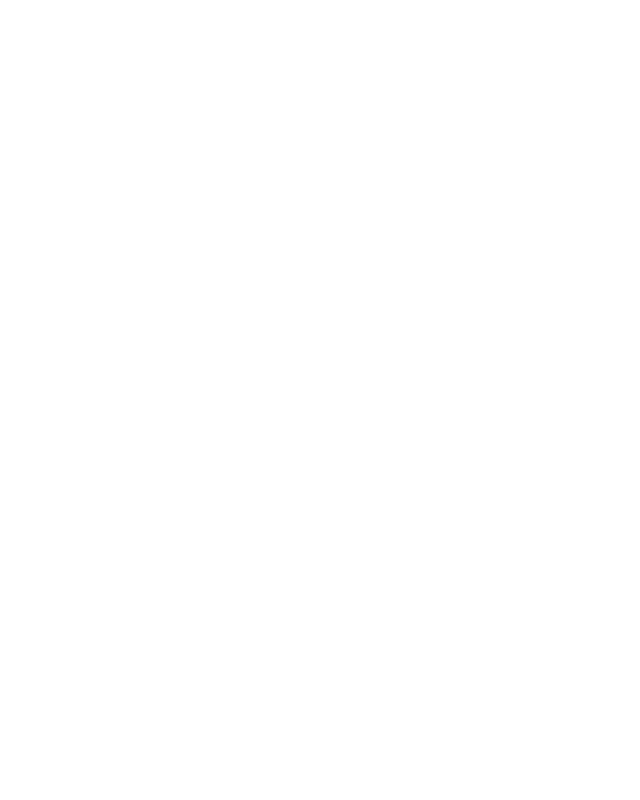
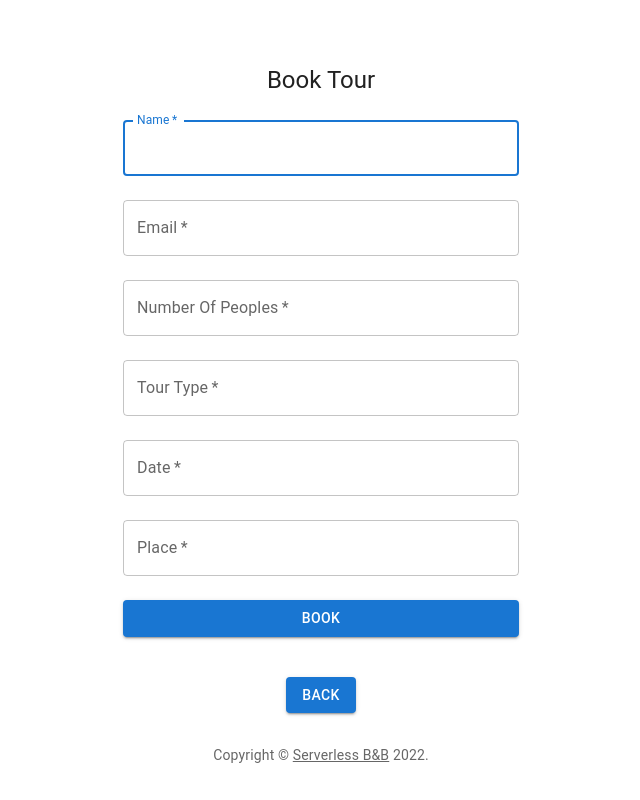
Before and after one commit to vraj0073/Bed-Breakfast, a React (Create React App) app: page /tour in a window 1280 px wide. Before the commit this address had no page. Shown: the whole page, without its empty margins (319-959 px from the left). Built offline with nearby package versions, Linux system fonts and the light colour scheme.

Commit message:
added code for tour booking

```diff
--- a/src/App.js
+++ b/src/App.js
@@ -8,6 +8,7 @@
 import Hotel from "./components/Hotel/Hotel";
 import BookRoom from "./components/Hotel/BookRoom";
 import Bookings from "./components/Hotel/Bookings";
+import Tour from "./components/Hotel/Tour";
 
 function App() {
   return (
@@ -19,6 +20,7 @@
             <Route exact path="/rooms" element={<Hotel />} />
             <Route exact path="/book" element={<BookRoom />} />
             <Route exact path="/bookings" element={<Bookings />} />
+            <Route exact path="/tour" element={<Tour />} />
             {/* Change End */}
           </Routes>
         </Router>
--- /dev/null
+++ b/src/components/Hotel/Tour.jsx
@@ -0,0 +1,196 @@
+import * as React from "react";
+import Button from "@mui/material/Button";
+import CssBaseline from "@mui/material/CssBaseline";
+import TextField from "@mui/material/TextField";
+import axios from "axios";
+
+import Link from "@mui/material/Link";
+
+import Box from "@mui/material/Box";
+
+import Typography from "@mui/material/Typography";
+import Container from "@mui/material/Container";
+import { createTheme, ThemeProvider } from "@mui/material/styles";
+
+function Copyright(props) {
+  return (
+    <Typography
+      variant="body2"
+      color="text.secondary"
+      align="center"
+      {...props}
+    >
+      {"Copyright © "}
+      <Link color="inherit" href="https://mui.com/">
+        Serverless B&B
+      </Link>{" "}
+      {new Date().getFullYear()}
+      {"."}
+    </Typography>
+  );
+}
+
+const theme = createTheme();
+
+const Tour = () => {
+  const [value, setValue] = React.useState([null, null]);
+  const [name, setName] = React.useState("");
+  const [email, setEmail] = React.useState("");
+  const [numberOfPeoples, setNumberOfPeoples] = React.useState("");
+  const [tourType, setTourType] = React.useState("");
+  const [date, setDate] = React.useState("");
+  const [place, setPlace] = React.useState("");
+
+  const handleSubmit = (event) => {
+    event.preventDefault();
+
+    const payload = {};
+    payload["name"] = name;
+    payload["email"] = email;
+    payload["numberOfPeoples"] = numberOfPeoples;
+    payload["tourType"] = tourType;
+    payload["date"] = date;
+    payload["place"] = place;
+
+    axios
+      .post(
+        "https://u63pl4k6cvykvx2oxyioipwlka0umrlt.lambda-url.us-east-1.on.aws/",
+        {
+          name,
+          email,
+          numberOfPeoples,
+          tourType,
+          date,
+          place,
+        }
+      )
+      .then(() => {
+        console.log("Booking confirmed!");
+      });
+  };
+
+  return (
+    <ThemeProvider theme={theme}>
+      <Container component="main" maxWidth="xs">
+        <CssBaseline />
+        <Box
+          sx={{
+            marginTop: 8,
+            display: "flex",
+            flexDirection: "column",
+            alignItems: "center",
+          }}
+        >
+          <Typography component="h1" variant="h5">
+            Book Tour
+          </Typography>
+          <Box
+            component="form"
+            onSubmit={handleSubmit}
+            noValidate
+            sx={{ mt: 1 }}
+          >
+            <TextField
+              margin="normal"
+              required
+              fullWidth
+              id="name"
+              label="Name"
+              name="name"
+              onChange={(event) => {
+                setName(event.target.value);
+              }}
+              autoComplete="off"
+              autoFocus
+            />
+
+            <br />
+
+            <TextField
+              margin="normal"
+              required
+              fullWidth
+              id="email"
+              label="Email"
+              onChange={(event) => {
+                setEmail(event.target.value);
+              }}
+              name="email"
+              autoComplete="off"
+            />
+            <TextField
+              margin="normal"
+              required
+              fullWidth
+              id="numberOfPeoples"
+              label="Number Of Peoples"
+              onChange={(event) => {
+                setNumberOfPeoples(event.target.value);
+              }}
+              name="numberOfPeoples"
+              autoComplete="off"
+            />
+
+            <TextField
+              margin="normal"
+              required
+              fullWidth
+              id="tourType"
+              label="Tour Type"
+              onChange={(event) => {
+                setTourType(event.target.value);
+              }}
+              name="tourType"
+              autoComplete="off"
+            />
+            <TextField
+              margin="normal"
+              required
+              fullWidth
+              id="date"
+              label="Date"
+              onChange={(event) => {
+                setDate(event.target.value);
+              }}
+              name="date"
+              autoComplete="off"
+            />
+            <TextField
+              margin="normal"
+              required
+              fullWidth
+              id="place"
+              label="Place"
+              onChange={(event) => {
+                setPlace(event.target.value);
+              }}
+              name="place"
+              autoComplete="off"
+            />
+            <Button
+              type="submit"
+              fullWidth
+              variant="contained"
+              sx={{ mt: 2, mb: 2 }}
+              onClick={handleSubmit}
+            >
+              Book
+            </Button>
+
+            <Button
+              href="/"
+              type="submit"
+              variant="contained"
+              sx={{ mt: 3, mb: 2 }}
+            >
+              Back
+            </Button>
+          </Box>
+        </Box>
+        <Copyright sx={{ mt: 2, mb: 4 }} />
+      </Container>
+    </ThemeProvider>
+  );
+};
+
+export default Tour;
```
